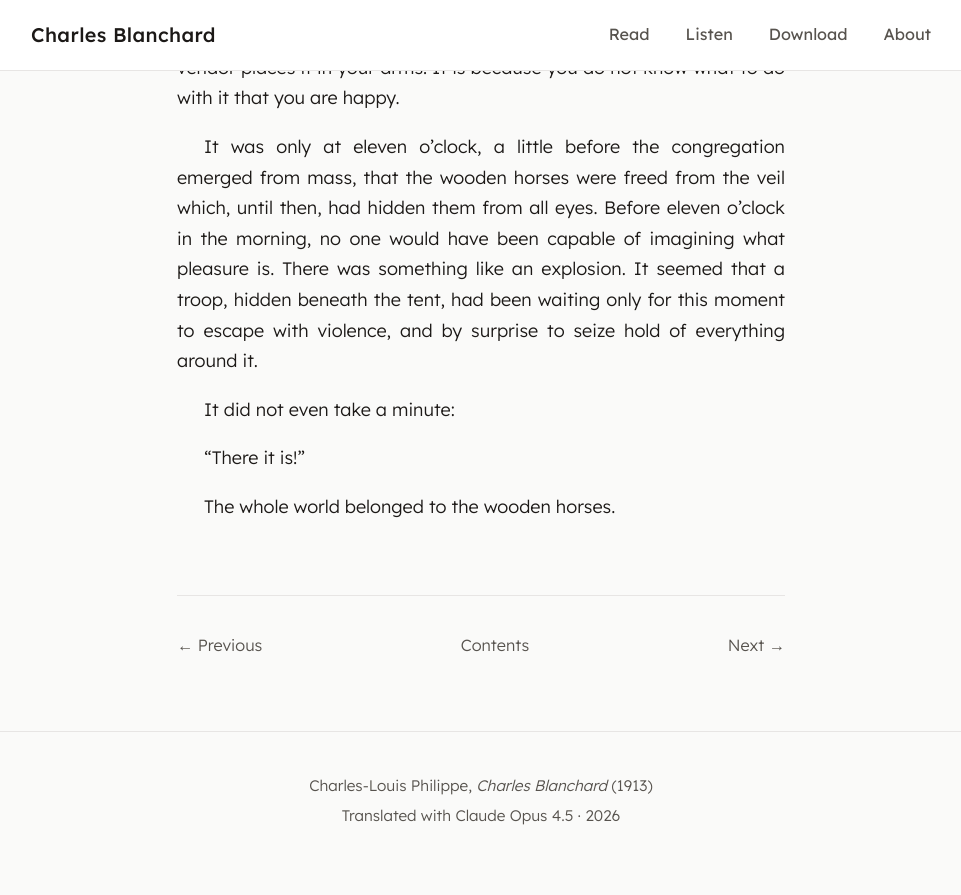
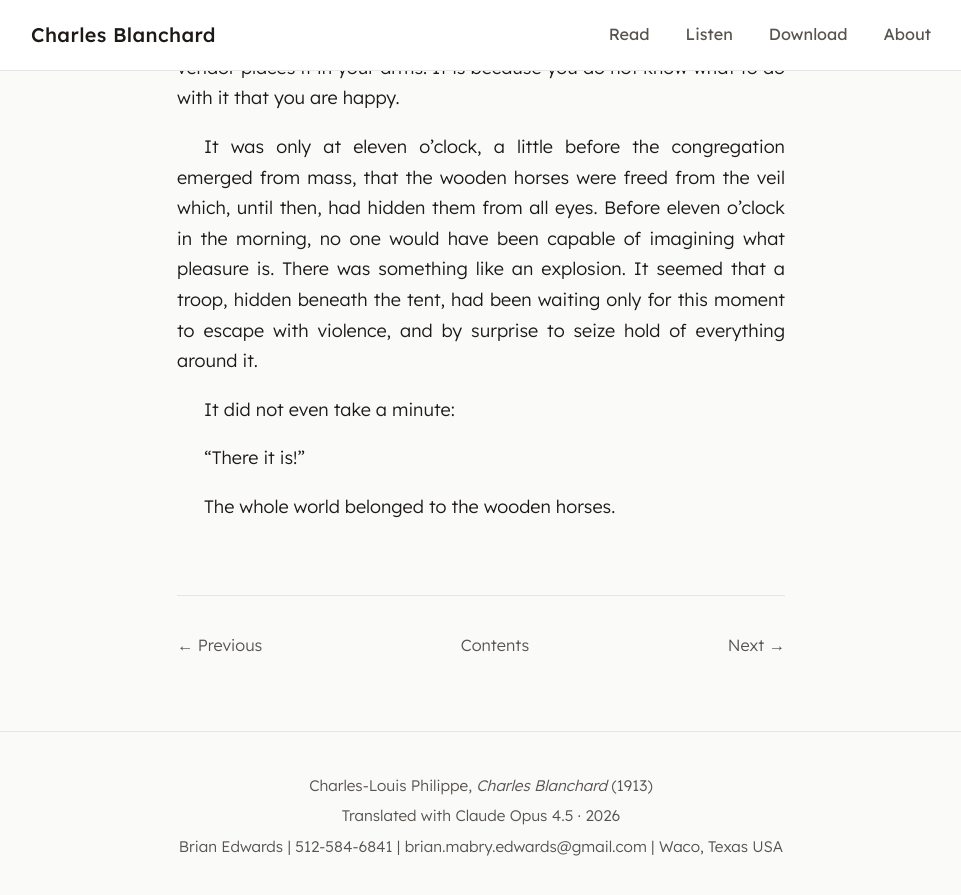
Before and after one commit to bedwards/charles-blanchard, a Jekyll site: the page built from docs/_chapters/06d-third-version-4.md, in a window 1280 px wide and 900 px high, scrolled down 1871 px. Shown: the top 895 px of the window, without its empty margins (159-1120 px from the left). Built offline with Jekyll 4.4.1, drawn with Linux system fonts in a browser that asks for light colours; before the commit the page ends 2741 px from its top, so only the background shows below that.

Commit message:
contact info on all pages.

```diff
--- a/docs/_layouts/chapter.html
+++ b/docs/_layouts/chapter.html
@@ -43,6 +43,7 @@
         <div class="footer-container">
             <p>Charles-Louis Philippe, <em>Charles Blanchard</em> (1913)</p>
             <p>Translated with Claude Opus 4.5 &middot; 2026</p>
+            <p>Brian Edwards | 512-584-6841 | brian.mabry.edwards@gmail.com | Waco, Texas USA</p>
         </div>
     </footer>
 </body>
```
